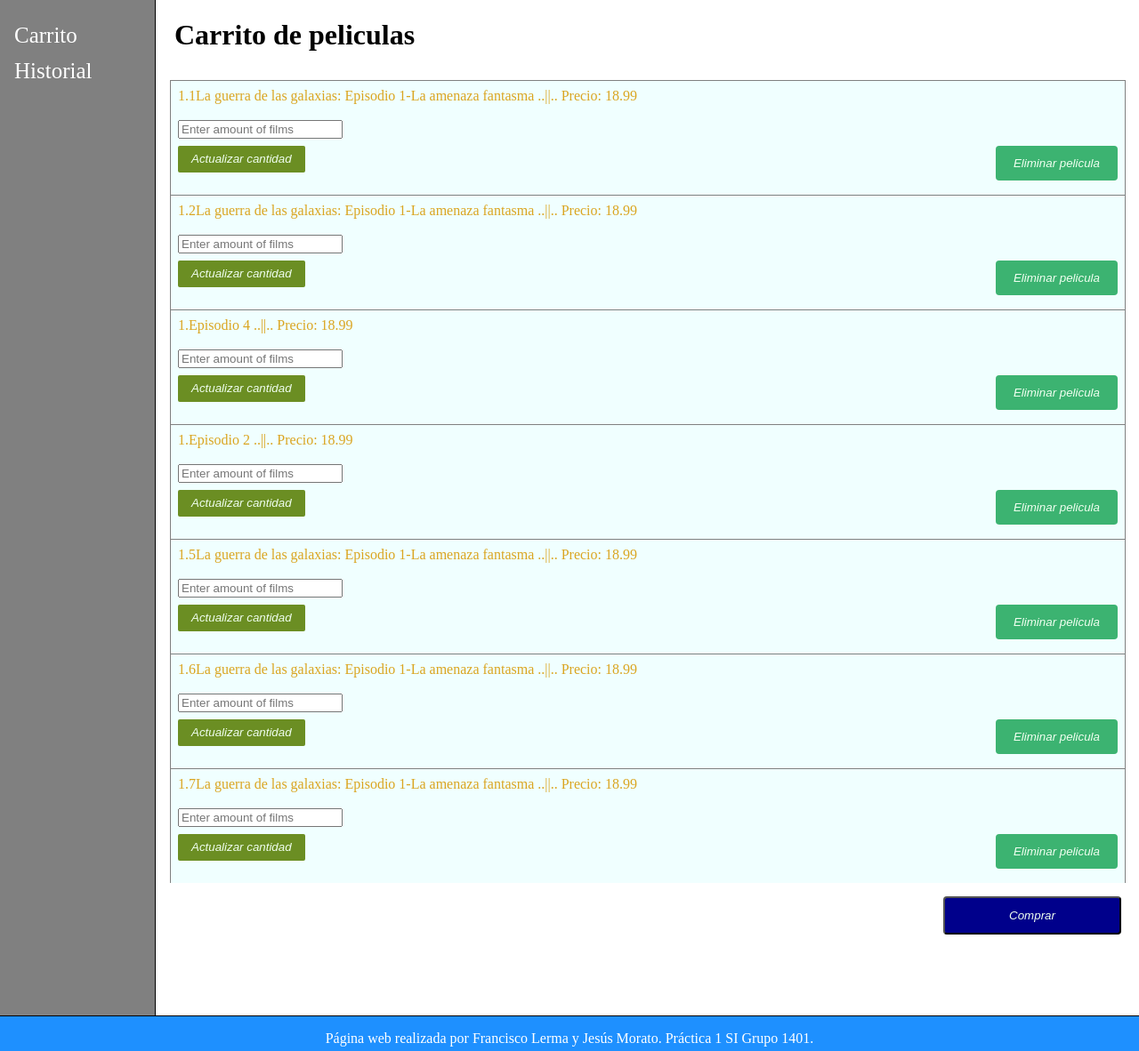
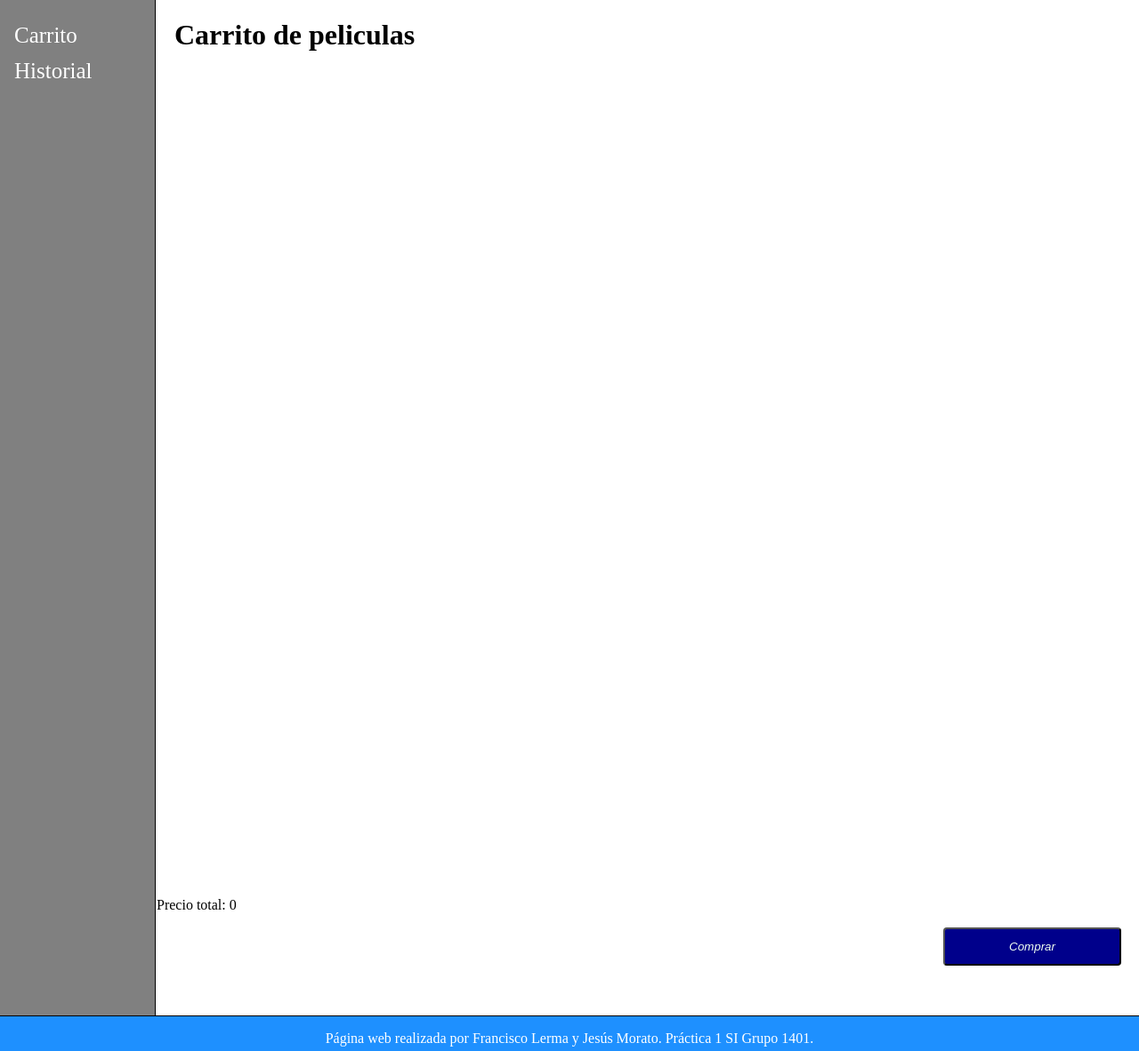
Before and after one commit to FLerma9/Practicas_SI_4_1401, a Flask app: page /carrito in a window 1280 px wide. Shown: the part 50-1232 px from the top of the page at 89% size. Run offline with Flask 2, Linux system fonts and the light colour scheme.

Commit message:
carrito y details funcionalidad

```diff
--- a/app/catalogue/catalogue.json
+++ b/app/catalogue/catalogue.json
@@ -22,17 +22,21 @@
     },
     {
       "id": 2,
-      "titulo": "2La guerra de las galaxias: Episodio 1-La amenaza fantasma",
-      "poster": "static/img/episodio1.jpg",
+      "titulo": "Harry Potter y la piedra filosofal",
+      "poster": "static/img/h.jpg",
       "director": "George Lucas",
-      "precio": 18.99,
+      "precio": 10.99,
       "categoria": "Aventura",
       "año": 1999,
       "actores":
       [
-        { "nombre": "Jake Lloyd",
-          "personaje": "Anakin Skywalker",
-          "foto": "img/anakin.jpg"
+        { "nombre": "Daniel Radcliffe",
+          "personaje": "Harry Potter",
+          "foto": "img/daniel.jpg"
+        },
+        { "nombre": "Emma Watson",
+          "personaje": "Hermione Granger",
+          "foto": "img/Watson.jpg"
         }
       ]
     },
@@ -54,8 +58,8 @@
     },
     {
       "id": 4,
-      "titulo": "Episodio 2",
-      "poster": "static/img/episodio2.jpg",
+      "titulo": "Mamma Mia",
+      "poster": "static/img/mamamia.jpg",
       "director": "George Lucas",
       "precio": 18.99,
       "categoria": "Ciencia Ficcion",
--- a/app/routes.py
+++ b/app/routes.py
@@ -119,20 +119,160 @@ def details(id):
 @app.route('/carrito', methods=['GET', 'POST'])
 def carrito():
     print (url_for('static', filename='estilo.css'), file=sys.stderr)
-    carrito = []
+    precio_carrito = 0
+
+
+    if not 'carrito' in session:
+        session['carrito'] = {'Peliculas':[]}
+        session['precio'] = 0
+
+    indice = 0
+    for peli in session['carrito']['Peliculas']:
+        precio_peli =  ((session['carrito']['Peliculas'][indice]['cantidad']) * (session['carrito']['Peliculas'][indice]['precio']))
+        precio_carrito += precio_peli
+        indice += 1
+    session['precio'] = precio_carrito
+
+    return render_template('carrito.html', tittle='Carrito', carrito_movies=session['carrito']['Peliculas'], precio = session['precio'], mensaje = '', Action = 0)
+
+
+@app.route('/add_carrito', methods=['GET', 'POST'])
+def add_carrito():
+    print (url_for('static', filename='estilo.css'), file=sys.stderr)
+    id_pelicula = request.args.get('id_pelicula')
+
+    catalogue_data = open(os.path.join(app.root_path,'catalogue/catalogue.json'), encoding="utf-8").read()
+    catalogue = json.loads(catalogue_data)
+    indice = 0
+    action = 0
+    precio_carrito = 0
+    peliculas = catalogue['peliculas']
+
+    if 'carrito' in session:
+        for peli in session['carrito']['Peliculas']:
+            if str(peli['id']) == id_pelicula:
+                session['carrito']['Peliculas'][indice]['cantidad'] += 1
+                action = 1
+                break
+            indice += 1
+        if action == 0:
+            indice = 0
+            for pelicula in peliculas:
+                if str(pelicula['id']) == id_pelicula:
+                    session['carrito']['Peliculas'].append(pelicula)
+            for peli in session['carrito']['Peliculas']:
+                if str(peli['id']) == id_pelicula:
+                    session['carrito']['Peliculas'][indice]['cantidad'] = 1
+                indice += 1
+    else:
+        session['precio'] = 0
+        session['carrito'] = {'Peliculas':[]}
+        for pelicula in peliculas:
+            if str(pelicula['id']) == id_pelicula:
+                session['carrito']['Peliculas'].append(pelicula)
+        for peli in session['carrito']['Peliculas']:
+            if str(peli['id']) == id_pelicula:
+                session['carrito']['Peliculas'][indice]['cantidad'] = 1
+            indice += 1
+
+    indice = 0
+    for peli in session['carrito']['Peliculas']:
+        precio_peli =  ((session['carrito']['Peliculas'][indice]['cantidad']) * (session['carrito']['Peliculas'][indice]['precio']))
+        precio_carrito += precio_peli
+        indice += 1
+    session['precio'] = precio_carrito
+
+
+    return render_template('carrito.html', tittle='Carrito', carrito_movies=session['carrito']['Peliculas'], precio = session['precio'], mensaje = '', Action = 0)
+
+@app.route('/remv_carrito', methods=['GET', 'POST'])
+def remv_carrito():
+    print (url_for('static', filename='estilo.css'), file=sys.stderr)
+    id_pelicula = request.args.get('id_pelicula')
+    precio_carrito = 0
+
+    if 'carrito' in session:
+        indice = 0
+        for pelicula in session['carrito']['Peliculas']:
+            if str(pelicula['id']) == id_pelicula:
+                if session['carrito']['Peliculas'][indice]['cantidad'] > 1:
+                    session['carrito']['Peliculas'][indice]['cantidad'] -= 1
+                else:
+                    session['carrito']['Peliculas'].remove(pelicula)
+            indice += 1
+    else:
+        print("No existe carrito")
+
+    indice = 0
+    for peli in session['carrito']['Peliculas']:
+        precio_peli =  ((session['carrito']['Peliculas'][indice]['cantidad']) * (session['carrito']['Peliculas'][indice]['precio']))
+        precio_carrito += precio_peli
+        indice += 1
+
+    session['precio'] = precio_carrito
+
+
+    return render_template('carrito.html', tittle='Carrito', carrito_movies=session['carrito']['Peliculas'], precio = session['precio'], mensaje = '', Action = 0)
+
+@app.route('/comp_carrito', methods= ['GET', 'POST'])
+def comp_carrito():
+    print (url_for('static', filename='estilo.css'), file=sys.stderr)
+    session['usuario'] = 'anonimo'
+    precio_carrito = 0
+    action = 0
+    mensaje = ""
+
+
+    if session['carrito']['Peliculas']:
+        if 'jesus' in session['usuario']:
+            mensaje_carro = "OK"
+        else:
+            mensaje_carro = "Es necesario registrarse para esta funcionalidad"
+            action = 1
+    else:
+        mensaje_carro = "No hay carrito"
+
+    return render_template('carrito.html', tittle='Carrito', carrito_movies=session['carrito']['Peliculas'], precio = session['precio'], mensaje = mensaje_carro, Action = action)
+
+@app.route('/act_carrito', methods= ['GET', 'POST'])
+def act_carrito():
+    print (url_for('static', filename='estilo.css'), file=sys.stderr)
+    id_pelicula = request.args.get('id_pelicula')
+    cantidad = request.form.get("saldo")
+    precio_carrito = 0
+
+    if cantidad ==  "":
+        indice = 0
+        for peli in session['carrito']['Peliculas']:
+            precio_peli =  ((session['carrito']['Peliculas'][indice]['cantidad']) * (session['carrito']['Peliculas'][indice]['precio']))
+            precio_carrito += precio_peli
+            indice += 1
+
+        session['precio'] = precio_carrito
+
+        return render_template('carrito.html', tittle='Carrito', carrito_movies=session['carrito']['Peliculas'], precio = session['precio'], mensaje = '', Action = 0)
+
+
+
     catalogue_data = open(os.path.join(app.root_path,'catalogue/catalogue.json'), encoding="utf-8").read()
     catalogue = json.loads(catalogue_data)
 
-    peliculas = catalogue['peliculas']
+    indice = 0
+    for pelicula in session['carrito']['Peliculas']:
+        if str(pelicula['id']) == id_pelicula:
+            session['carrito']['Peliculas'][indice]['cantidad'] = int(cantidad)
+        indice += 1
 
-    for pelicula in peliculas:
-        if str(pelicula['id']) == "1" or "2":
-            carrito.append(pelicula)
+    indice = 0
+    for peli in session['carrito']['Peliculas']:
+        precio_peli =  ((session['carrito']['Peliculas'][indice]['cantidad']) * (session['carrito']['Peliculas'][indice]['precio']))
+        precio_carrito += precio_peli
+        indice += 1
 
-    if not carrito:
-        return redirect(url_for('carrito'))
+    session['precio'] = precio_carrito
 
-    return render_template('carrito.html', tittle='Carrito', carrito_movies=carrito)
+
+    return render_template('carrito.html', tittle='Carrito', carrito_movies=session['carrito']['Peliculas'], precio = session['precio'], mensaje = '', Action = 0)
 
 @app.route('/historial', methods=['GET', 'POST'])
 def historial():
--- a/app/static/estilo.css
+++ b/app/static/estilo.css
@@ -174,9 +174,9 @@ div.pelicula img:hover {
 }
 
 .details img {
-  width: 30%;
+  width: 25%;
   float: left;
-  height: auto;
+  height: 80%;
   margin: 20px;
   margin-top 10px;
 }
@@ -219,7 +219,7 @@ div.pelicula img:hover {
 
 
 .div1 {
-     overflow:scroll;
+     overflow:visible;
      width:90%%;
      height: 80%;
      margin: 15px;
@@ -277,6 +277,12 @@ div.pelicula img:hover {
   color: red;
 }
 
+
+.buttons_carr input[type=number]{
+  margin-top: 12px;
+  margin-left: 15px;
+}
+
 .historial{
   margin: 10px;
 }
--- a/app/templates/carrito.html
+++ b/app/templates/carrito.html
@@ -16,15 +16,18 @@
     {% for movie in carrito_movies %}
     <tr>
       <td>
-        1.{{movie.titulo }} ..||.. Precio: {{movie.precio}}<br><br>
-        <input name="saldo" type="number" placeholder="Enter amount of films" pattern = "/d+" min="1" step="1">
+        <strong>1.{{movie.titulo }} &nbsp;&nbsp;&nbsp;&nbsp;&nbsp;&nbsp;&nbsp;&nbsp;&nbsp Precio Unidad: {{movie.precio}}</strong><br><br>
+        Cantidad: {{movie.cantidad}}
         <br>
-        <a href="#">
-          <input type="submit" id="ActCant" value="Actualizar cantidad">
-        </a>
-        <a href="#">
+        <div class = buttons_carr>
+        <form method="post" action="{{url_for('act_carrito', id_pelicula = movie.id)}}">
+            <input name="saldo" type="number" placeholder="Enter amount of films" pattern = "/d+" min="1" step="1">
+            <input name="cant" type="submit" id="ActCant" value="Actualizar cantidad">
+        </form>
+        </div>
+      <a href="{{ url_for('remv_carrito', id_pelicula = movie.id) }}">
           <input type="submit" id="EliminarPel" value="Eliminar pelicula">
-        </a>
+      </a>
       </td>
     </tr>
     {% endfor %}
@@ -32,9 +35,19 @@
 </div>
 
 <div class="carrito_button">
-  <a href="{{ url_for('carrito') }}">
+  <p>Precio total: {{ precio }}</p>
+  <a href="{{ url_for('comp_carrito') }}">
     <input type="submit" value="Comprar">
   </a>
+  <div>
+    {{ mensaje }}
+    <br>
+    {% if  Action  %}
+    <a href="{{url_for('register')}}">
+      <input type="submit" id="ActCant" value="Registrarse">
+    </a>
+    {% endif%}
+</div>
 </div>
 
 {% endblock %}
--- a/app/templates/details.html
+++ b/app/templates/details.html
@@ -32,7 +32,7 @@
       </ul>
     </li>
   </ul>
-  <a href="{{ url_for('carrito') }}">
+  <a href="{{ url_for('add_carrito', id_pelicula = movie.id) }}">
     <input type="submit" value="Anadir al carrito">
   </a>
 </div>
```
Also changed, not shown: app/static/img/Watson.jpg (added), app/static/img/daniel.jpg (added), app/static/img/h.jpg (added), app/static/img/mamamia.jpg (added), app/static/img/ron.jpg (added).
